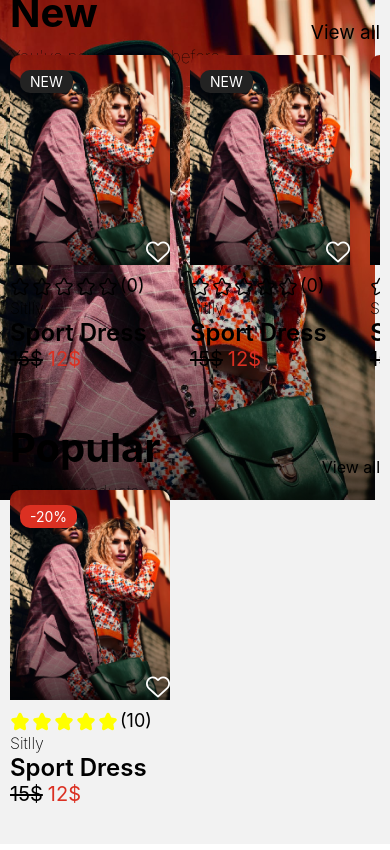
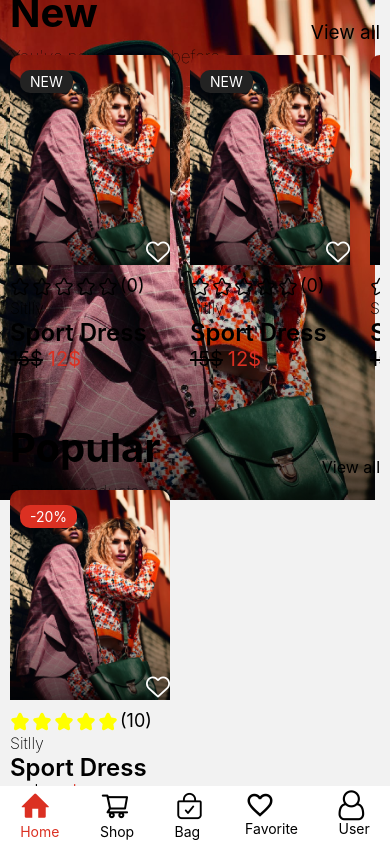
Before and after one commit to atsed27/E-commerce, a React Native app: screen /home in a window 390 px wide. Built offline with nearby package versions, Linux system fonts and the light colour scheme.

Commit message:
footer and main screan is add

```diff
--- a/App.js
+++ b/App.js
@@ -2,7 +2,17 @@ import { StatusBar } from 'expo-status-bar';
 import { StyleSheet, Text, View } from 'react-native';
 import { NavigationContainer } from '@react-navigation/native';
 import { createNativeStackNavigator } from '@react-navigation/native-stack';
-import { Forget, Home, Login, Signup, Welcome } from './screen';
+import {
+  Bag,
+  Favorite,
+  Forget,
+  Home,
+  Login,
+  Signup,
+  User,
+  Welcome,
+} from './screen';
+import Shop from './screen/Shop';
 
 const Stack = createNativeStackNavigator();
 export default function App() {
@@ -44,6 +54,35 @@ export default function App() {
           }}
           component={Forget}
         />
+        <Stack.Screen
+          name="shop"
+          options={{
+            headerShown: false,
+          }}
+          component={Shop}
+        />
+        <Stack.Screen
+          name="bag"
+          options={{
+            headerShown: false,
+          }}
+          component={Bag}
+        />
+        <Stack.Screen
+          name="favorite"
+          options={{
+            headerShown: false,
+          }}
+          component={Favorite}
+        />
+
+        <Stack.Screen
+          name="user"
+          options={{
+            headerShown: false,
+          }}
+          component={User}
+        />
       </Stack.Navigator>
     </NavigationContainer>
   );
--- /dev/null
+++ b/components/Layout/Footer.js
@@ -0,0 +1,95 @@
+import { StyleSheet, Text, TouchableOpacity, View } from 'react-native';
+import React from 'react';
+import { AntDesign } from '@expo/vector-icons';
+import { Entypo } from '@expo/vector-icons';
+import { MaterialIcons } from '@expo/vector-icons';
+import { Ionicons } from '@expo/vector-icons';
+import { FontAwesome } from '@expo/vector-icons';
+import COLORS from '../../constance/Color';
+import { useRoute, useNavigation } from '@react-navigation/native';
+
+const Footer = () => {
+  const router = useRoute();
+  const navigation = useNavigation();
+
+  return (
+    <View style={styles.container}>
+      <View style={styles.IconsContainer}>
+        <TouchableOpacity onPress={() => navigation.navigate('home')}>
+          {router.name === 'home' ? (
+            <Entypo name="home" size={30} color={COLORS.primary} />
+          ) : (
+            <AntDesign name="home" size={30} color="white" />
+          )}
+          <Text style={[router.name === 'home' && { color: COLORS.primary }]}>
+            Home
+          </Text>
+        </TouchableOpacity>
+        <TouchableOpacity onPress={() => navigation.navigate('shop')}>
+          {router.name === 'shop' ? (
+            <MaterialIcons name="shopping-cart" size={30} color="black" />
+          ) : (
+            <AntDesign name="shoppingcart" size={30} color="black" />
+          )}
+          <Text style={[router.name === 'shop' && { color: COLORS.primary }]}>
+            Shop
+          </Text>
+        </TouchableOpacity>
+
+        <TouchableOpacity onPress={() => navigation.navigate('bag')}>
+          {router.name === 'bag' ? (
+            <Ionicons
+              name="bag-handle-sharp"
+              size={30}
+              color={COLORS.primary}
+            />
+          ) : (
+            <Ionicons name="bag-check-outline" size={30} color="black" />
+          )}
+          <Text style={[router.name === 'bag' && { color: COLORS.primary }]}>
+            Bag
+          </Text>
+        </TouchableOpacity>
+        <TouchableOpacity onPress={() => navigation.navigate('favorite')}>
+          {router.name === 'favorite' ? (
+            <MaterialIcons name="favorite" size={30} color={COLORS.primary} />
+          ) : (
+            <MaterialIcons name="favorite-border" size={30} color="black" />
+          )}
+          <Text
+            style={[router.name === 'favorite' && { color: COLORS.primary }]}
+          >
+            Favorite
+          </Text>
+        </TouchableOpacity>
+        <TouchableOpacity onPress={() => navigation.navigate('user')}>
+          {router.name === 'user' ? (
+            <FontAwesome name="user" size={30} color={COLORS.primary} />
+          ) : (
+            <FontAwesome name="user-o" size={30} color="black" />
+          )}
+          <Text style={[router.name === 'user' && { color: COLORS.primary }]}>
+            User
+          </Text>
+        </TouchableOpacity>
+      </View>
+    </View>
+  );
+};
+
+export default Footer;
+
+const styles = StyleSheet.create({
+  container: {
+    backgroundColor: 'white',
+    paddingVertical: 4,
+    position: 'absolute',
+    bottom: 0,
+    left: 0,
+    right: 0,
+  },
+  IconsContainer: {
+    flexDirection: 'row',
+    justifyContent: 'space-around',
+  },
+});
--- /dev/null
+++ b/components/Layout/Layout.js
@@ -0,0 +1,16 @@
+import { StyleSheet, Text, View } from 'react-native';
+import React from 'react';
+import Footer from './Footer';
+
+const Layout = ({ children }) => {
+  return (
+    <>
+      <View>{children}</View>
+      <Footer />
+    </>
+  );
+};
+
+export default Layout;
+
+const styles = StyleSheet.create({});
--- /dev/null
+++ b/screen/Bag.js
@@ -0,0 +1,14 @@
+import { StyleSheet, Text, View } from 'react-native';
+import React from 'react';
+
+const Bag = () => {
+  return (
+    <View>
+      <Text>Bug</Text>
+    </View>
+  );
+};
+
+export default Bag;
+
+const styles = StyleSheet.create({});
--- /dev/null
+++ b/screen/Favorite.js
@@ -0,0 +1,14 @@
+import { StyleSheet, Text, View } from 'react-native';
+import React from 'react';
+
+const Favorite = () => {
+  return (
+    <View>
+      <Text>Favorite</Text>
+    </View>
+  );
+};
+
+export default Favorite;
+
+const styles = StyleSheet.create({});
--- a/screen/Home.js
+++ b/screen/Home.js
@@ -4,16 +4,19 @@ import React from 'react';
 import New from '../components/New';
 import Popular from '../components/Popular';
 import HomTop from '../components/HomTop';
+import Layout from '../components/Layout/Layout';
 
 const Home = ({ navigation }) => {
   return (
-    <ScrollView>
+    <Layout>
+      <ScrollView showsVerticalScrollIndicator={false}>
         <HomTop />
         <View style={styles.Bottom}>
           <New />
           <Popular />
         </View>
       </ScrollView>
+    </Layout>
   );
 };
 
--- /dev/null
+++ b/screen/Shop.js
@@ -0,0 +1,14 @@
+import { StyleSheet, Text, View } from 'react-native';
+import React from 'react';
+
+const Shop = () => {
+  return (
+    <View>
+      <Text>Shop</Text>
+    </View>
+  );
+};
+
+export default Shop;
+
+const styles = StyleSheet.create({});
--- /dev/null
+++ b/screen/User.js
@@ -0,0 +1,14 @@
+import { StyleSheet, Text, View } from 'react-native';
+import React from 'react';
+
+const User = () => {
+  return (
+    <View>
+      <Text>User</Text>
+    </View>
+  );
+};
+
+export default User;
+
+const styles = StyleSheet.create({});
--- a/screen/index.js
+++ b/screen/index.js
@@ -3,4 +3,8 @@ import Signup from './Signup';
 import Welcome from './Welcome';
 import Forget from './Forget';
 import Home from './Home';
-export { Login, Signup, Welcome, Forget, Home };
+import Bag from './Bag';
+import Favorite from './Favorite';
+import User from './User';
+
+export { Login, Signup, Welcome, Forget, Home, Bag, Favorite, User };
```
Lines whose indentation alone changed are shown as unchanged.
